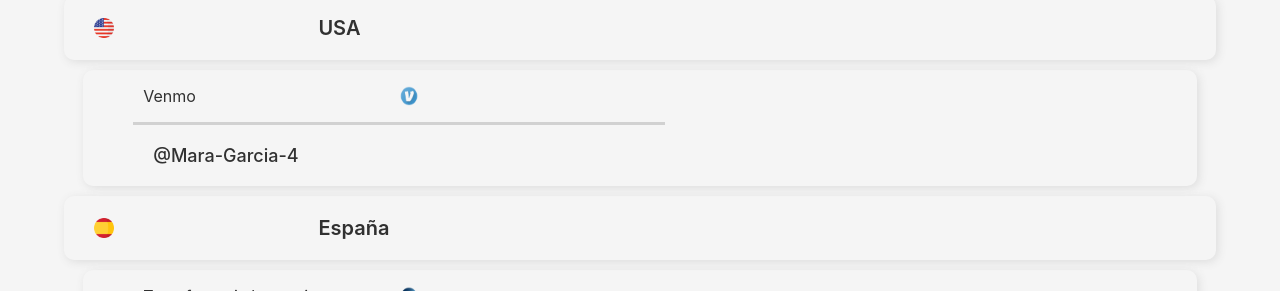
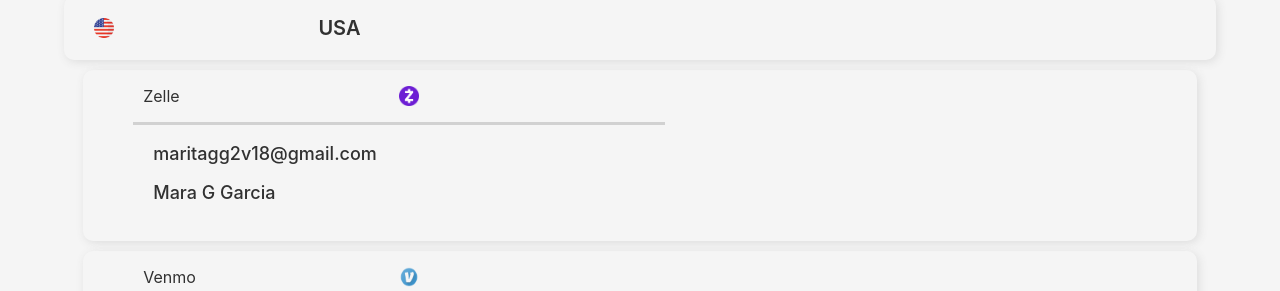
Before and after one commit to julioperezdev/familia-viloria-fondos, a Next.js app: page /contacto in a window 1280 px wide. Shown: the part 437-728 px from the top of the page. Built offline with nearby package versions, Linux system fonts and the light colour scheme.

Commit message:
adding new account in USA payment

```diff
--- a/src/components/accounts/accounts.tsx
+++ b/src/components/accounts/accounts.tsx
@@ -20,13 +20,16 @@
                         <p>USA</p>
                     </div>
                     <div>
-                        {/* <div className={styles.accounts_list_method_information}>
+                        <div className={styles.accounts_list_method_information}>
                             <div className={styles.accounts_list_method_logo}>
                                 <p>Zelle</p>
                                 <img src="/zelle.png" alt="Zelle logo" />
                             </div>
-                            <p className={styles.accounts_list_only_detail}>maritagg2v@gmail.com</p>
-                        </div> */}
+                            <div className={styles.accounts_list_only_detail}>
+                                <p>maritagg2v18@gmail.com</p>
+                                <p>Mara G Garcia</p>
+                            </div>
+                        </div>
                         <div className={styles.accounts_list_method_information}>
                             <div className={styles.accounts_list_method_logo}>
                                 <p>Venmo</p>
```
